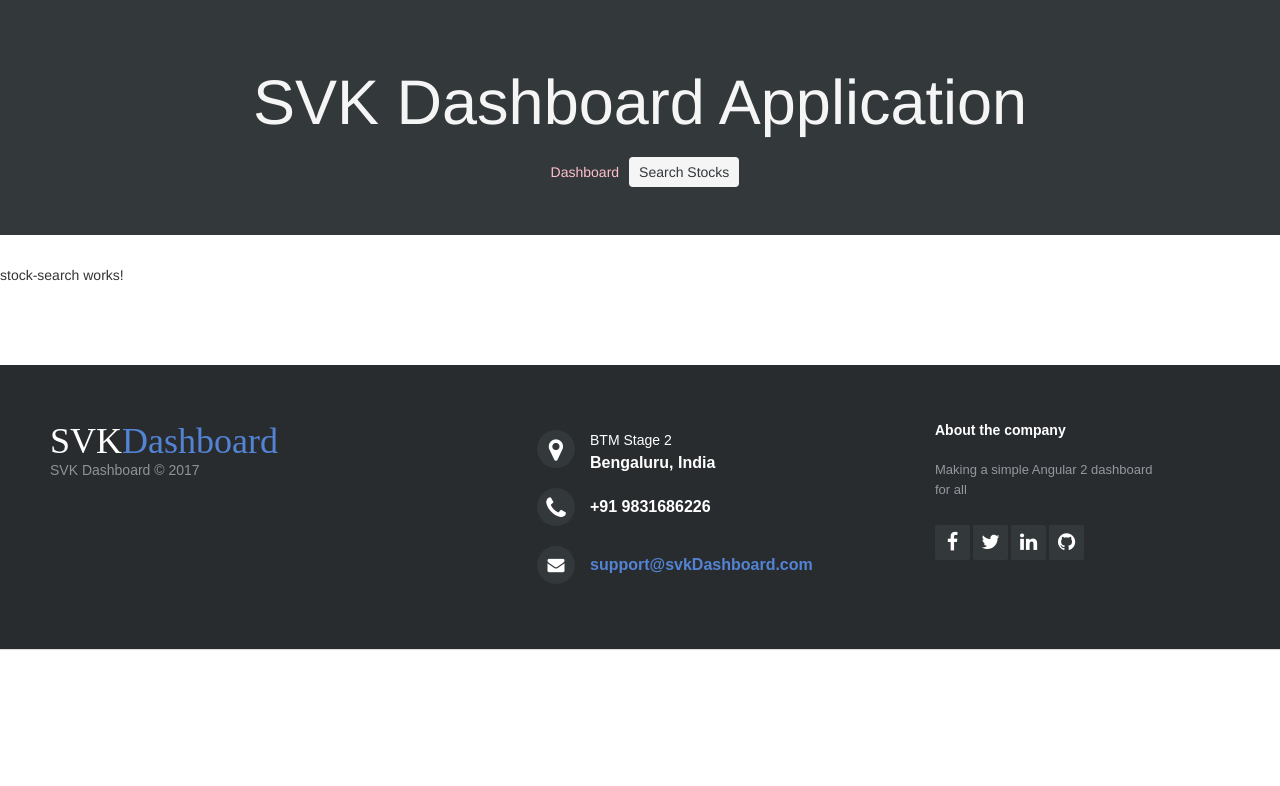
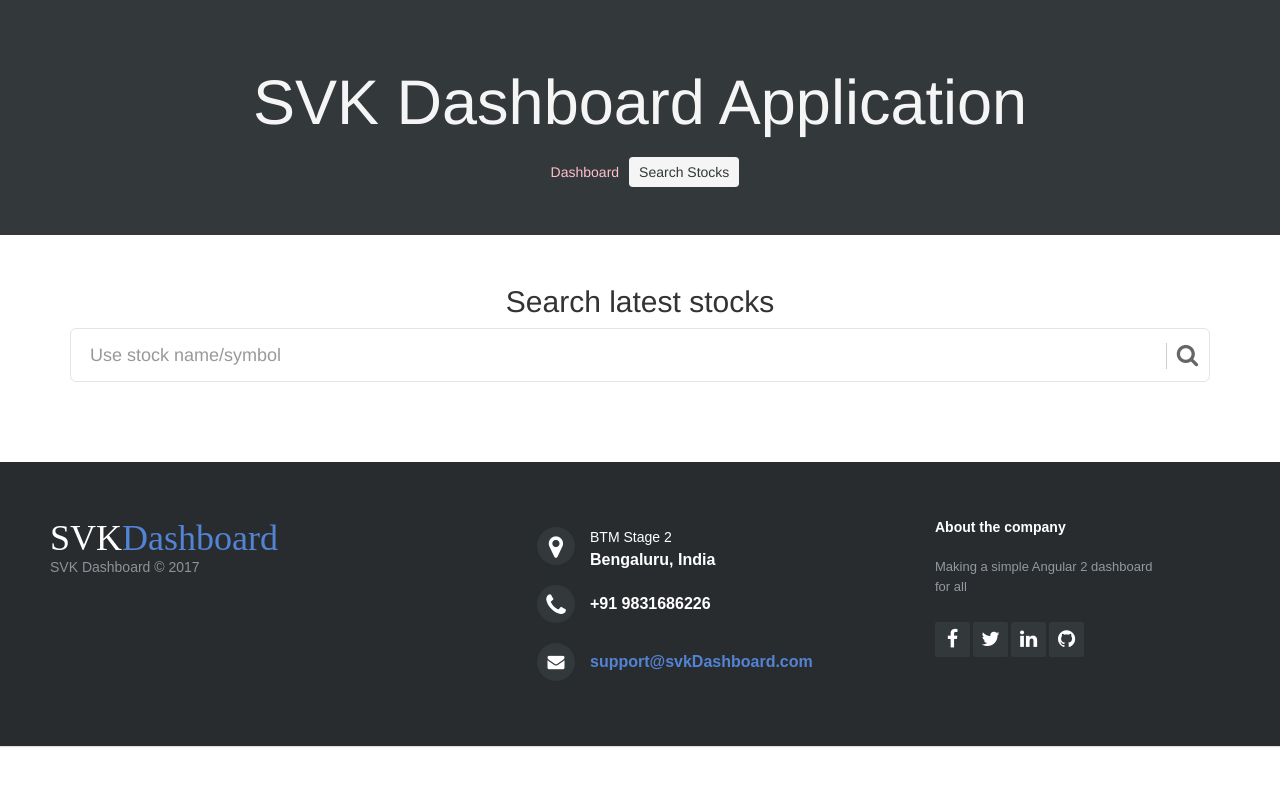
Before and after one commit to svkmsr6/angular-svk-dashboard, an Angular app: page /searchStocks in a window 1280 px wide. Shown: the top 786 px of the page. Built offline with nearby package versions, Linux system fonts and the light colour scheme.

Commit message:
Changes for Stock Search Component and Stock detail component

```diff
--- a/src/app/app.module.ts
+++ b/src/app/app.module.ts
@@ -9,6 +9,7 @@ import { AppHeaderComponent } from './app-header/app-header.component';
 import { FooterComponent } from './footer/footer.component';
 import { DashboardComponent } from './dashboard/dashboard.component';
 import { StockSearchComponent } from './stock-search/stock-search.component';
+import { StockDetailsComponent } from './stock-details/stock-details.component';
 
 @NgModule({
   declarations: [
@@ -16,7 +17,8 @@ import { StockSearchComponent } from './stock-search/stock-search.component';
     AppHeaderComponent,
     FooterComponent,
     DashboardComponent,
-    StockSearchComponent
+    StockSearchComponent,
+    StockDetailsComponent
   ],
   imports: [
     BrowserModule,
--- /dev/null
+++ b/src/app/stock-details/stock-details.component.html
@@ -0,0 +1,3 @@
+<p>
+  stock-details works!
+</p>
--- a/src/app/stock-search/stock-search.component.css
+++ b/src/app/stock-search/stock-search.component.css
@@ -0,0 +1,36 @@
+#custom-search-input{
+    padding: 3px;
+    border: solid 1px #E4E4E4;
+    border-radius: 6px;
+    background-color: #fff;
+}
+
+#custom-search-input input{
+    border: 0;
+    box-shadow: none;
+}
+
+#custom-search-input button{
+    margin: 2px 0 0 0;
+    background: none;
+    box-shadow: none;
+    border: 0;
+    color: #666666;
+    padding: 0 8px 0 10px;
+    border-left: solid 1px #ccc;
+    cursor: pointer;
+}
+
+#custom-search-input button:hover{
+    border: 0;
+    box-shadow: none;
+    border-left: solid 1px #ccc;
+}
+
+#custom-search-input .fa-search{
+    font-size: 23px;
+}
+
+.centric-search{
+    text-align: center;
+}
--- a/src/app/stock-search/stock-search.component.html
+++ b/src/app/stock-search/stock-search.component.html
@@ -1,3 +1,17 @@
-<p>
-  stock-search works!
-</p>
+<div class="container">
+	<div class="row centric-search">
+        <div class="col-md-12">
+    		<h2>Search latest stocks</h2>
+            <div id="custom-search-input">
+                <div class="input-group col-md-12">
+                    <input type="text" class="form-control input-lg" placeholder="Use stock name/symbol" />
+                    <span class="input-group-btn">
+                        <button class="btn btn-info btn-lg" type="button">
+                            <i class="fa fa-search"></i>
+                        </button>
+                    </span>
+                </div>
+            </div>
+        </div>
+	</div>
+</div>
--- a/src/index.html
+++ b/src/index.html
@@ -5,6 +5,7 @@
   <title>Angular SVK Dashboard</title>
   <base href="/">
   <link rel="stylesheet" href="http://maxcdn.bootstrapcdn.com/font-awesome/4.7.0/css/font-awesome.min.css">
+  <link rel="stylesheet" href="https://fonts.googleapis.com/css?family=Lato:100,300,400,700">
   <meta name="viewport" content="width=device-width, initial-scale=1">
   <link rel="icon" type="image/x-icon" href="favicon.ico">
 </head>
```
Also changed, not shown: src/app/stock-details/stock-details.component.ts (added, +13 -0 lines), src/app/stock-details/stock-details.component.css (added), 1 other file (tests, documents, lock files or other folders).
